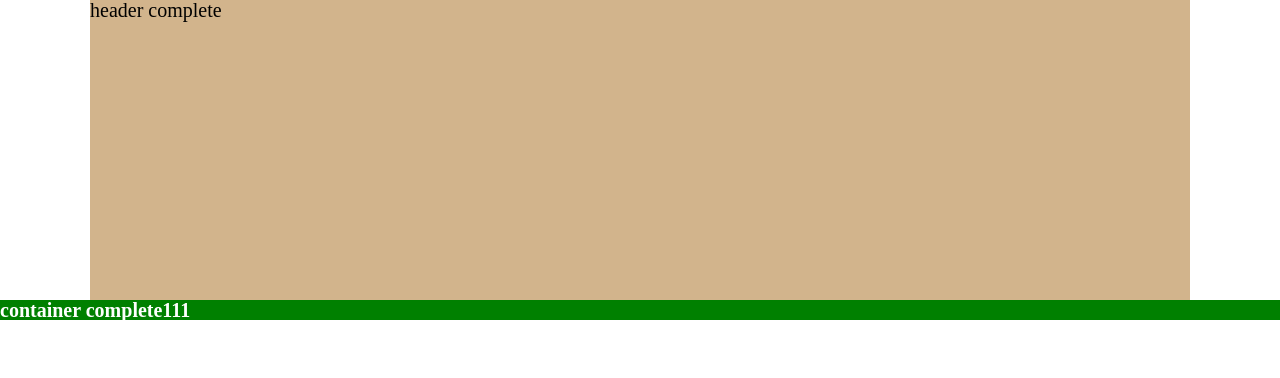
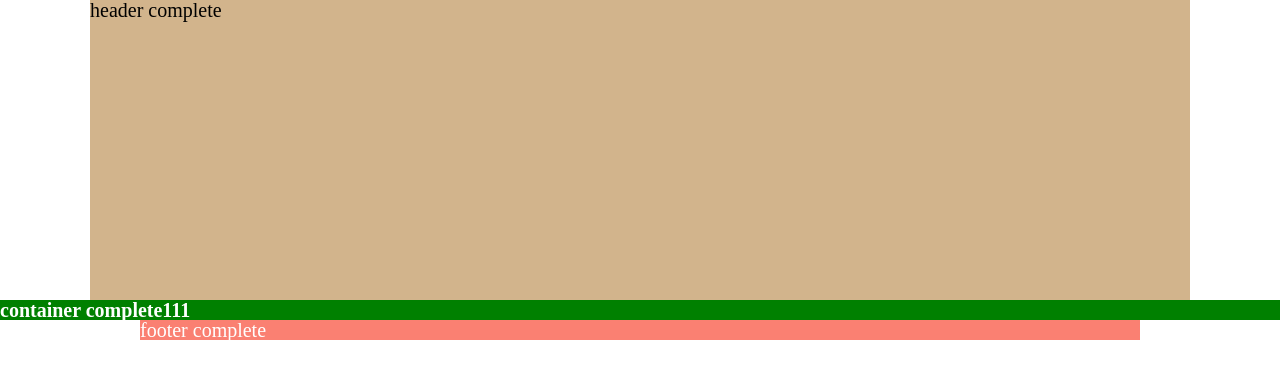
Before and after one commit to kimhyewon11/test0928, a plain HTML site: page index.html in a window 1280 px wide. Drawn offline with Linux system fonts and the light colour scheme.

Commit message:
footer 구역 작업 완료

```diff
--- a/index.html
+++ b/index.html
@@ -11,6 +11,8 @@
     <div id="header">header complete</div>
     <div id="container">container complete111</div>
 
+    <div id="footer">footer complete</div>
+
     <script src="js/custom.js"></script>
 </body>
 </html>
--- a/scss/style.scss
+++ b/scss/style.scss
@@ -10,3 +10,5 @@ textarea {resize: none;}
 // header 작업 전부 끝
 
 #container { background-color: green; color: #fff; font-weight:bold;}
+
+#footer {background-color: salmon; color: #fff; margin: 0 auto ; width: 1000px;}
```
Also changed, not shown: css/style.css.
